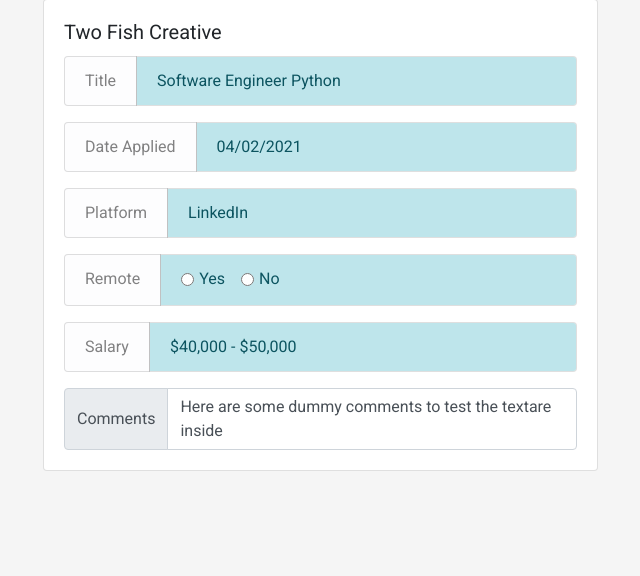
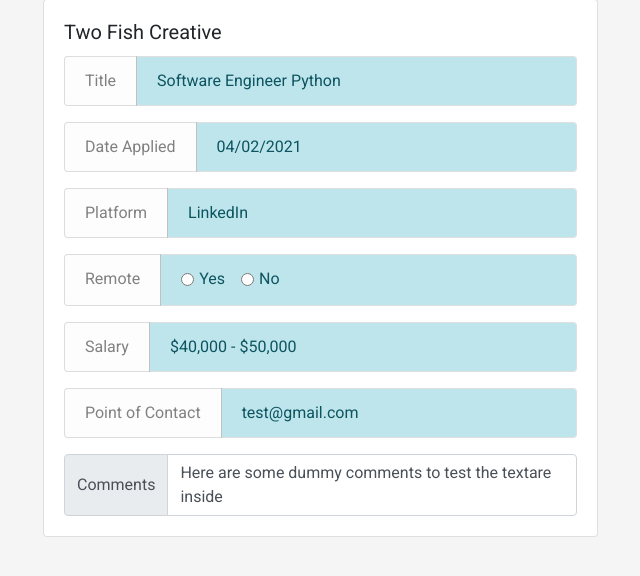
Before and after one commit to jgustavoj/python_junior_project, a Flask app: page /contactmoreinfo in a window 1280 px wide. Shown: the part 105-681 px from the top of the page, without its empty margins (42-682 px from the left). Run offline with Flask 2, Linux system fonts and the light colour scheme; some libraries are stand-ins or nearby versions.

Commit message:
added info template

```diff
--- a/src/templates/base.html
+++ b/src/templates/base.html
@@ -27,7 +27,7 @@
         <div class="collapse navbar-collapse" id="navbarNavAltMarkup">
             <div class="navbar-nav d-flex align-items-center">
                 {% if current_user.is_authenticated %}
-                <div class="">Hello, {{user.first_name}}</div>
+                <div class="" style="color: rgb(243, 200, 11)"><b>Hello, {{user.first_name}}</b> </div>
                 <!-- <a class="nav-item nav-link active" href="{{ url_for('views.all_todos')}}">Home<span
                         class="sr-only">(current)</span></a> -->
                 <a class="nav-item nav-link active" href="{{ url_for('views.all_todos')}} ">To-Do List</a>
--- a/src/templates/moreinfo_contact.html
+++ b/src/templates/moreinfo_contact.html
@@ -78,6 +78,16 @@
                         aria-describedby="inputGroup-sizing-default">$40,000 - $50,000</div>
                 </li>
 
+                <!-- Point of contact -->
+                <li class="input-group mb-3">
+                    <div class="input-group-prepend">
+                        <span class="input-group-text list-group-item list-group-item-light"
+                            id="inputGroup-sizing-default">Point of Contact</span>
+                    </div>
+                    <div type="text" class="form-control list-group-item list-group-item-info" aria-label="Default"
+                        aria-describedby="inputGroup-sizing-default">test@gmail.com</div>
+                </li>
+
                 <!-- Comments -->
 
                 <div class="input-group">
```
